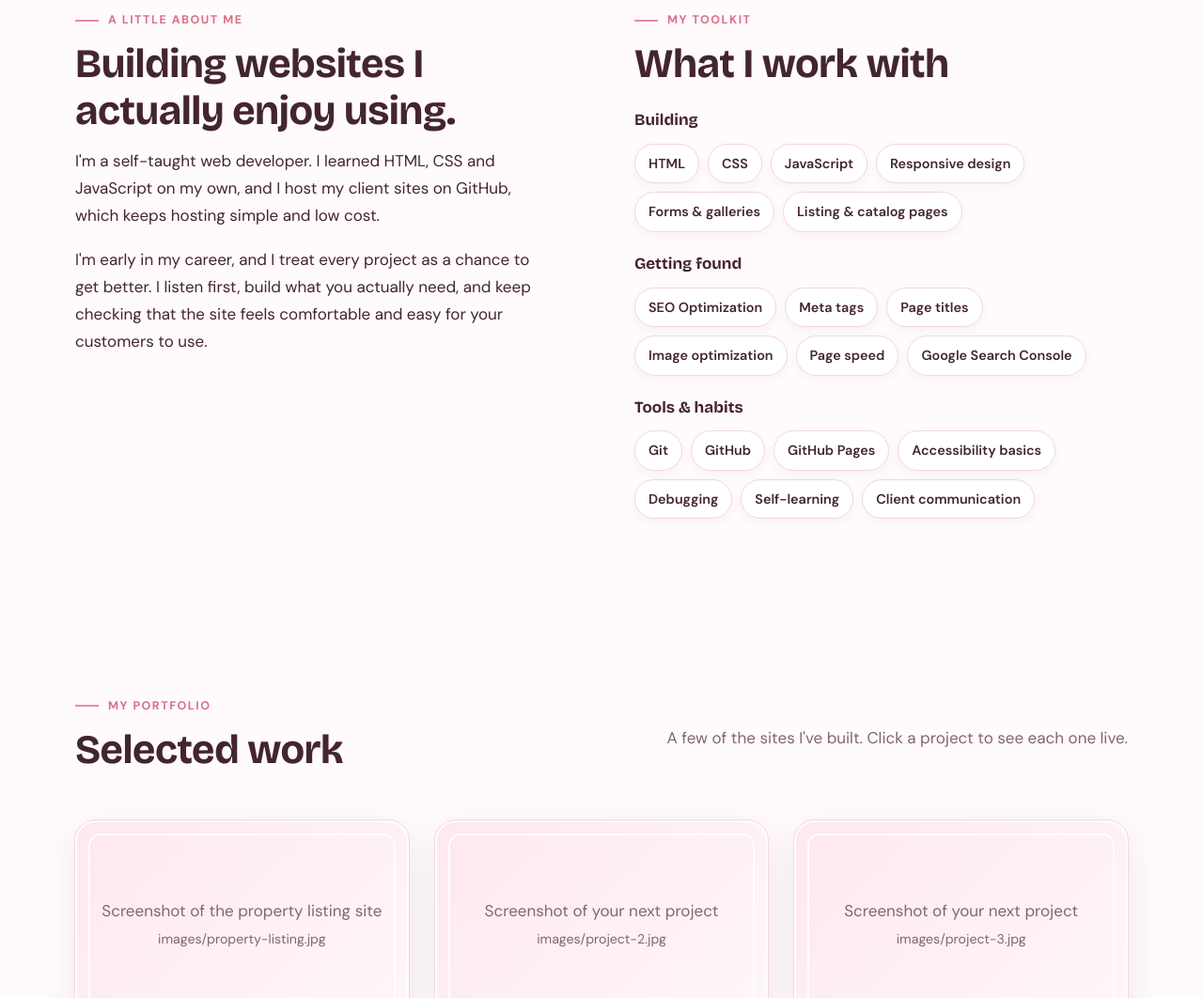
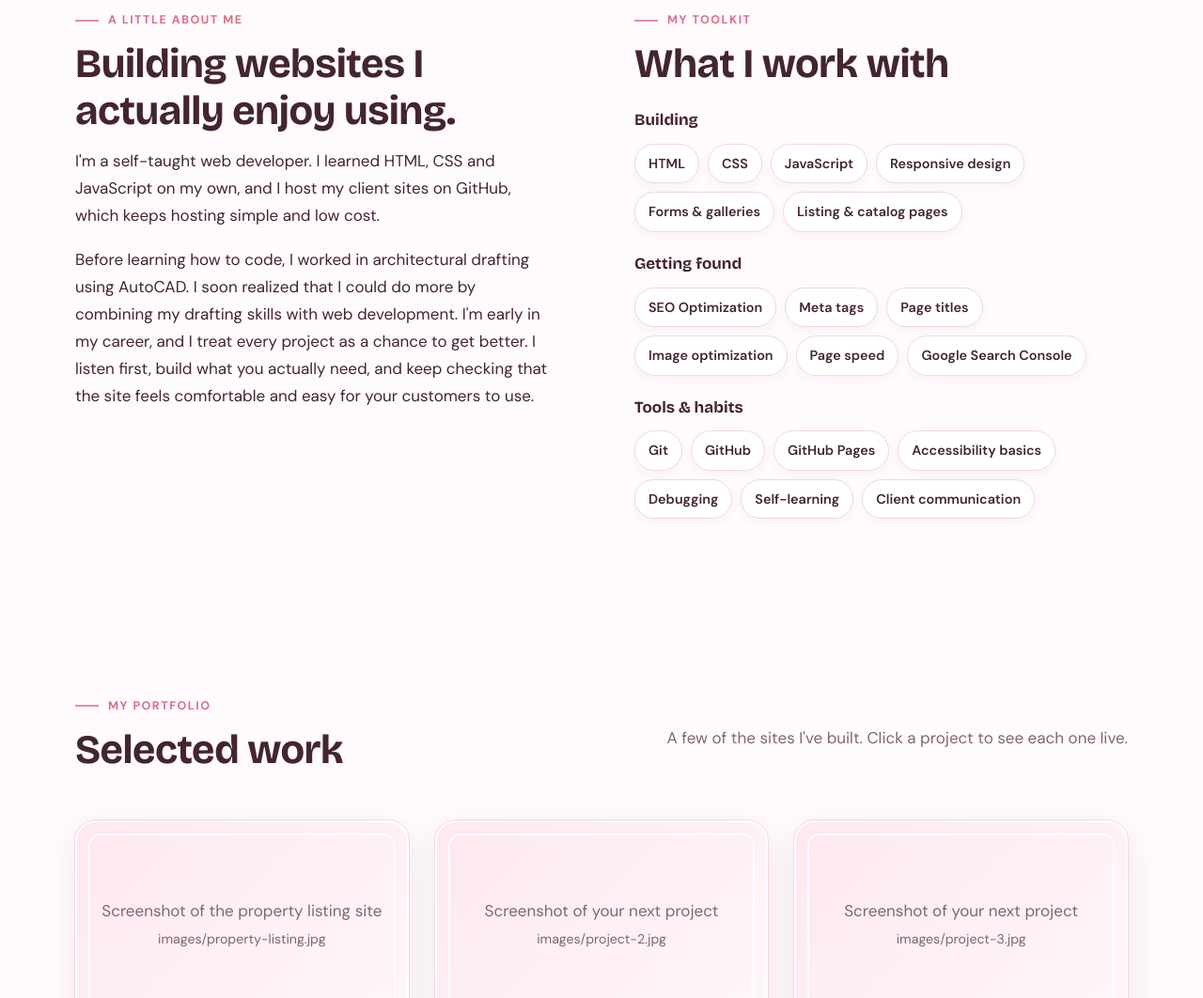
Before and after one commit to portfolio-andrea/website, a plain HTML site: page index.html in a window 1280 px wide. Shown: the part 853-1915 px from the top of the page at 94% size. Drawn offline with nearby package versions, Linux system fonts and the light colour scheme.

Commit message:
Update index.html

```diff
--- a/index.html
+++ b/index.html
@@ -999,6 +999,11 @@ footer{
       </p>
 
       <p>
+      Before learning how to code, I worked in architectural
+      drafting using AutoCAD. I soon realized that I
+        could do more by combining my drafting skills
+        with web development.
+
         I'm early in my career, and I treat every project
         as a chance to get better. I listen first, build
         what you actually need, and keep checking that
```
